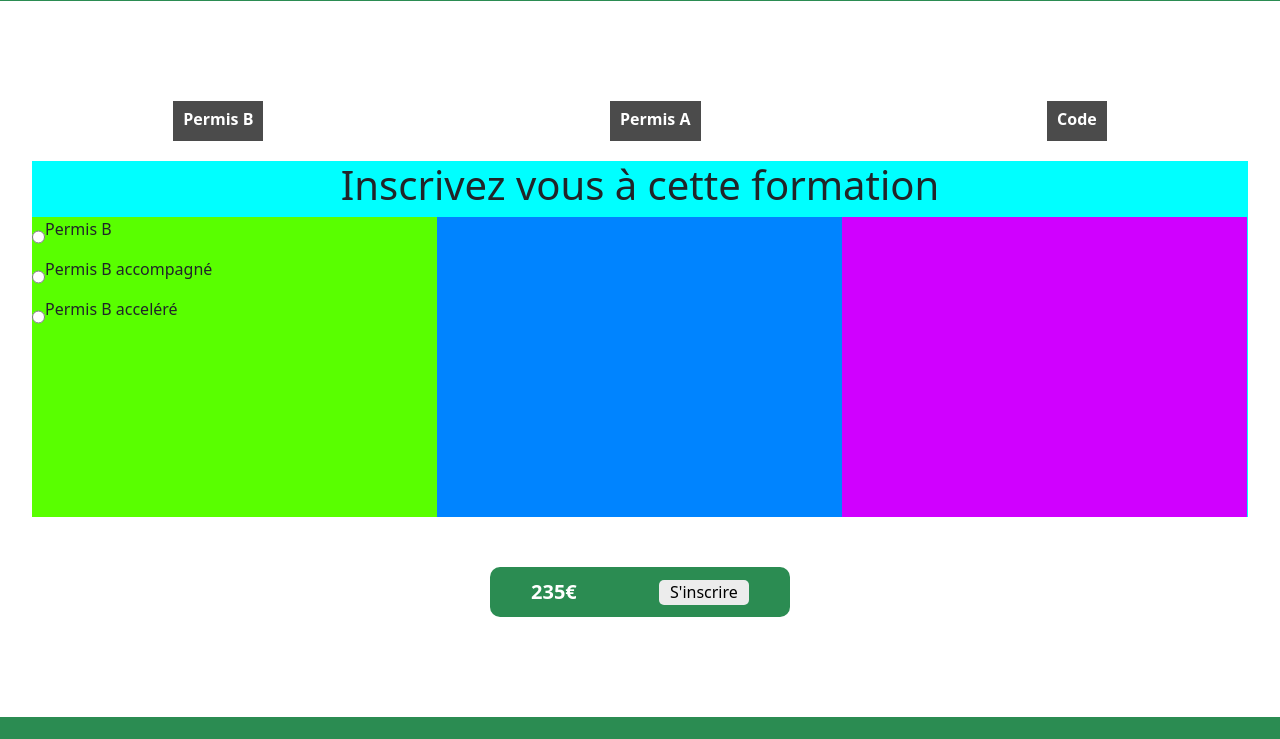
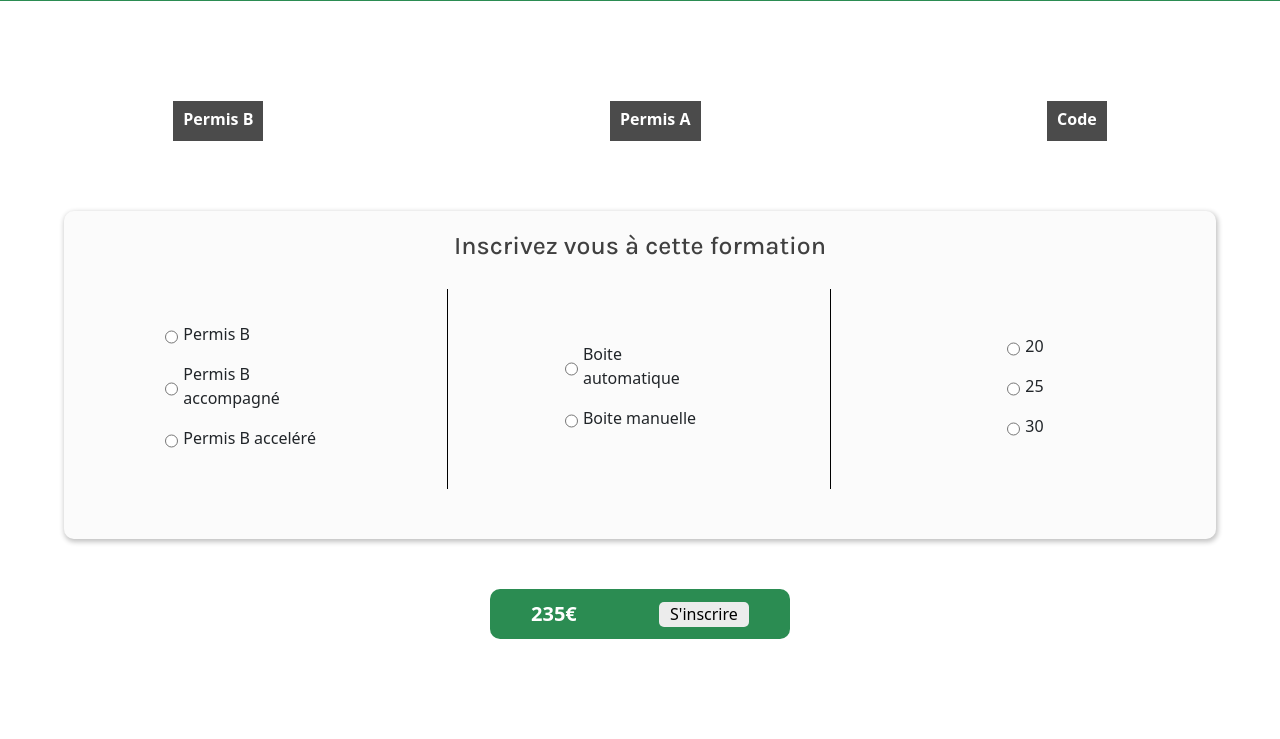
Before and after one commit to Alexys-LAURENT/PPE-Auto-Ecole, a PHP site: page /forfaits.php in a window 1280 px wide. Shown: the part 571-1310 px from the top of the page. Before the commit the page ends 1288 px from the top, so only its background shows below. Run offline with PHP 8.4, Linux system fonts and the light colour scheme.

Commit message:
Commencement page forfaits

```diff
--- a/css/forfaits.css
+++ b/css/forfaits.css
@@ -1,3 +1,5 @@
+@import url('https://fonts.googleapis.com/css2?family=Karla:wght@200;300;400;500;600;700;800&display=swap');
+
 body {
     margin: 0;
     padding: 0;
@@ -40,37 +42,89 @@ body {
 }
 
 .form {
-    width: 95%;
+    width: 90%;
     height: 100%;
-    background-color: aqua;
+    background-color: rgba(234, 234, 234, 0.2);
     display: flex;
     flex-direction: column;
+    border-radius: 10px;
+    position: relative;
+    margin-top: 50px;
+    box-shadow: 1px 2px 5px 1px rgba(0, 0, 0, 0.24);
+    -webkit-box-shadow: 1px 2px 5px 1px rgba(0, 0, 0, 0.24);
+    -moz-box-shadow: 1px 2px 5px 1px rgba(0, 0, 0, 0.24);
 }
+
 
 .form-title {
     width: 100%;
     display: flex;
     align-items: center;
     justify-content: center;
+    margin-bottom: 40px;
+    font-family: 'Karla', sans-serif;
+    font-weight: bold;
+    color: #404040;
+}
+
+.form-title h1 {
+    font-size: 25px;
+    position: relative;
+    top: 20px;
 }
 
 
 .form-gauche {
     width: 33.3%;
-    height: 300px;
-    background-color: rgb(89, 255, 0);
+    height: 200px;
+    /* background-color: rgb(3, 236, 115); */
+    display: flex;
+    flex-direction: column;
+    align-items: center;
+    justify-content: center;
+    border-right: 1px solid black;
+    margin-bottom: 50px;
 }
+
+
+.input-form-gauche {
+    /* background-color: aqua; */
+    width: 180px;
+}
+
+.input-form-gauche p,
+.input-form-milieu p,
+.input-form-droite p {
+    position: relative;
+    left: 5px;
+    top: 5px;
+}
+
 
 .form-milieu {
     width: 33.3%;
-    height: 300px;
-    background-color: rgb(0, 132, 255);
+    height: 200px;
+    /* background-color: rgb(0, 132, 255); */
+    display: flex;
+    flex-direction: column;
+    align-items: center;
+    justify-content: center;
+    border-right: 1px solid black;
+}
+
+.input-form-milieu p {
+    width: 135px;
+    /* background-color: aqua; */
 }
 
 .form-droite {
     width: 33.3%;
-    height: 300px;
-    background-color: rgb(208, 0, 255);
+    height: 200px;
+    /* background-color: rgb(208, 0, 255); */
+    display: flex;
+    flex-direction: column;
+    align-items: center;
+    justify-content: center;
 }
 
 .btn-sinscrire {
--- a/forfaits.php
+++ b/forfaits.php
@@ -31,21 +31,44 @@
             </div>
             <div class="d-flex">
                 <div class="form-gauche">
-                    <div class="d-flex">
+                    <div class="d-flex input-form-gauche">
                         <input type="radio" name="typePermis">
                         <p>Permis B</p>
                     </div>
-                    <div class="d-flex">
+                    <div class="d-flex input-form-gauche">
                         <input type="radio" name="typePermis">
                         <p>Permis B accompagné</p>
                     </div>
-                    <div class="d-flex">
+                    <div class="d-flex input-form-gauche">
                         <input type="radio" name="typePermis">
                         <p>Permis B acceléré</p>
                     </div>
+                    <!-- <div class="hr"></div> -->
                 </div>
-                <div class="form-milieu"></div>
-                <div class="form-droite"></div>
+                <div class="form-milieu">
+                    <div class="d-flex input-form-milieu">
+                        <input type="radio" name="typeBoite">
+                        <p>Boite automatique</p>
+                    </div>
+                    <div class="d-flex input-form-milieu">
+                        <input type="radio" name="typeBoite">
+                        <p>Boite manuelle</p>
+                    </div>
+                </div>
+                <div class="form-droite">
+                    <div class="d-flex input-form-droite">
+                        <input type="radio" name="nbCours">
+                        <p>20</p>
+                    </div>
+                    <div class="d-flex input-form-droite">
+                        <input type="radio" name="nbCours">
+                        <p>25</p>
+                    </div>
+                    <div class="d-flex input-form-droite">
+                        <input type="radio" name="nbCours">
+                        <p>30</p>
+                    </div>
+                </div>
             </div>
         </div>
 
```
